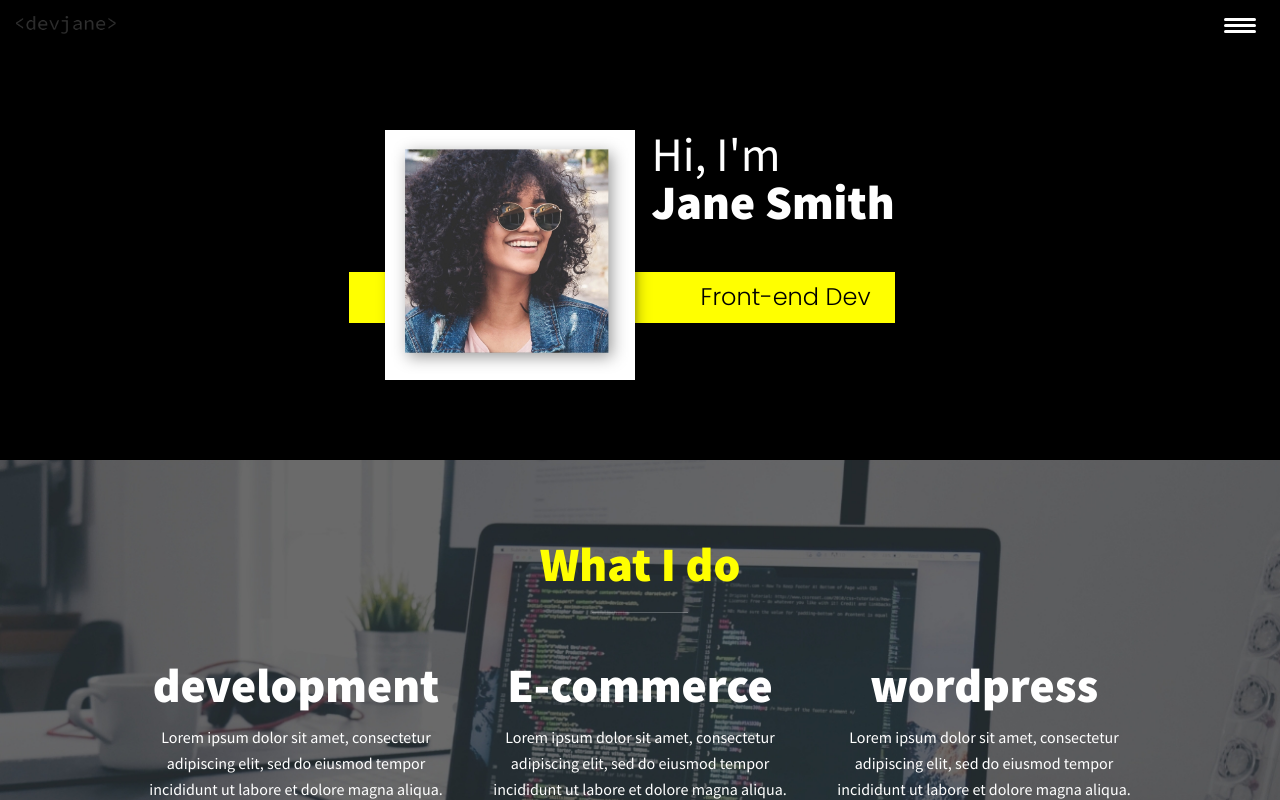
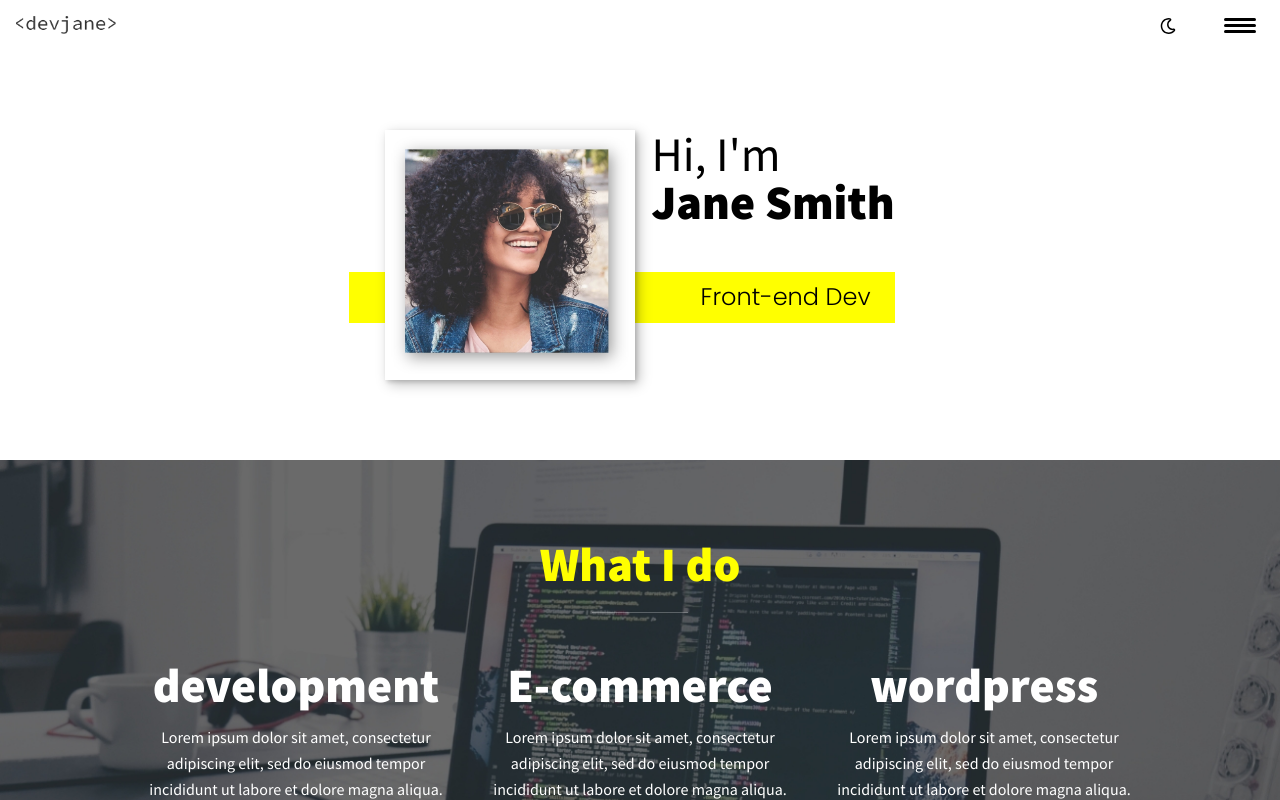
Before and after one commit to Bacell94/newPortfolio, a React (Create React App) app: page / in a window 1280 px wide. Shown: the top 800 px of the page. Built offline with nearby package versions, Linux system fonts and the light colour scheme.

Commit message:
updated darkmode

```diff
--- a/package.json
+++ b/package.json
@@ -16,6 +16,7 @@
     "react": "^17.0.2",
     "react-confetti": "^6.0.1",
     "react-dom": "^17.0.2",
+    "react-router-dom": "^6.2.1",
     "react-scripts": "5.0.0",
     "web-vitals": "^2.1.3"
   },
--- a/src/App.js
+++ b/src/App.js
@@ -5,22 +5,32 @@ import MyServices from "./components/MyServices";
 import AboutMe from "./components/AboutMe";
 import MyWork from "./components/MyWork";
 import Footer from "./components/Footer";
+import { BrowserRouter } from "react-router-dom"
 
 export default function App() {
     const [navOn, setNavOn] = react.useState(false)
-    const [darkMode, setDarkMode] = react.useState(true)
+    const [darkMode, setDarkMode] = react.useState(false)
 
-    function handleClick() {
+    function toggleNav() {
         setNavOn(prev => !prev)
     }
+    function toggleDark() {
+        setDarkMode(prev => !prev)
+    }
     return (
+        <BrowserRouter>
             <div className={darkMode && "bg-dark clr-light" }>
-            <Header click={handleClick} nav={navOn} dark={darkMode}/>
+                <Header
+                clickNav={toggleNav}
+                clickDark={toggleDark}
+                nav={navOn}
+                dark={darkMode}/>
                 <Introduction dark={darkMode}/>
                 <MyServices />
                 <AboutMe dark={darkMode}/>
                 <MyWork />
                 <Footer />
             </div>
+        </BrowserRouter>
     )
 }
--- a/src/components/Header.js
+++ b/src/components/Header.js
@@ -1,23 +1,30 @@
-import logo from "../images/devjane.png"
+import logo from "../images/devjane.png";
+import { FontAwesomeIcon } from "@fortawesome/react-fontawesome";
+import { faMoon, faSun } from "@fortawesome/free-regular-svg-icons";
 export default function Header(props) {
     return (
         <header>
             <div className="logo">
                 <img src={logo} alt="" />
             </div>
-            <button className="nav-toggle" aria-label="nav toggle" onClick={props.click}>
+            <button className="nav-toggle nav-toggle__darkmode" aria-label="darkmode toggle" onClick={props.clickDark}>
+              {!props.dark?
+                <FontAwesomeIcon icon={faMoon} /> :
+                <FontAwesomeIcon className="clr-accent" icon={faSun} />  }
+            </button>
+            <button className="nav-toggle nav-toggle__hamburger" aria-label="nav toggle" onClick={props.clickNav}>
                 <span className={`hamburger ${!props.nav && props.dark && "bg-light"} ${props.nav && "hamburger-on"}`} ></span>
             </button>
             <nav className={`nav ${props.nav && "nav-on"}`}>
                 <ul className="nav__list">
                     <li className="nav__item">
-                        <a className="nav__link" href="#home" onClick={props.click}>Home</a></li>
+                        <a className="nav__link" href="#home" onClick={props.clickNav}>Home</a></li>
                     <li className="nav__item">
-                        <a className="nav__link" href="#services" onClick={props.click}>My services</a></li>
+                        <a className="nav__link" href="#services" onClick={props.clickNav}>My services</a></li>
                     <li className="nav__item">
-                        <a className="nav__link" href="#about" onClick={props.click}>About me</a></li>
+                        <a className="nav__link" href="#about" onClick={props.clickNav}>About me</a></li>
                     <li className="nav__item">
-                        <a className="nav__link" href="#work" onClick={props.click}>My work</a></li>
+                        <a className="nav__link" href="#work" onClick={props.clickNav}>My work</a></li>
                 </ul>
             </nav>
         </header>
--- a/src/index.css
+++ b/src/index.css
@@ -156,9 +156,15 @@ header {
     border: 0;
     cursor: pointer;
     position: absolute;
+    z-index: 1000;
+}
+.nav-toggle__hamburger {
+    top: 1em;
     right: 1em;
-    top: 1em;
-    z-index: 1000;
+}
+.nav-toggle__darkmode {
+    top: 0.6em;
+    right: 6em;
 }
 
 .hamburger {
@@ -305,7 +311,7 @@ header {
     margin: 0 auto;
 }
 
-@media (min-width: 800px) {
+@media (min-width: 900px) {
     .services {
         display: flex;
         max-width: 1000px;
@@ -439,12 +445,17 @@ header {
 .social-list__link {
     padding: .5em;
 }
+
 /* dark mode */
+
 .clr-light {
     color: var(--clr-light);
 }
 .clr-dark {
     color: var(--clr-dark)
+}
+.clr-accent {
+    color: var(--clr-accent)
 }
 .bg-dark {
     background-color: var(--clr-dark);
```
Also changed, not shown: 1 other file (tests, documents, lock files or other folders). Lines whose indentation alone changed are shown as unchanged.
